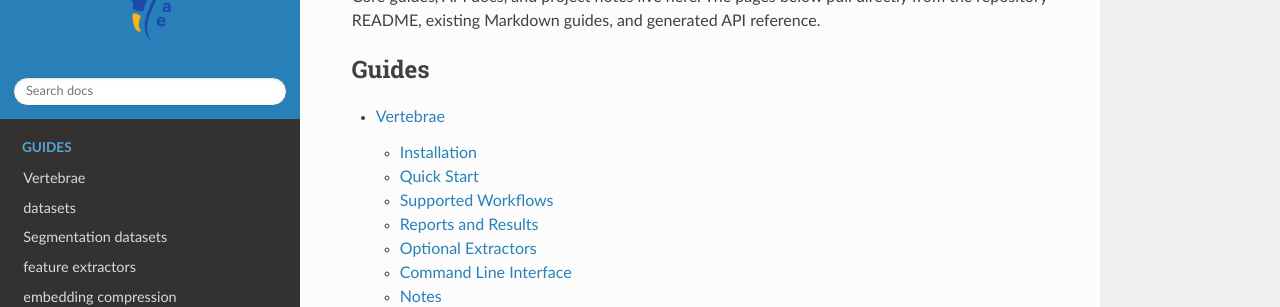
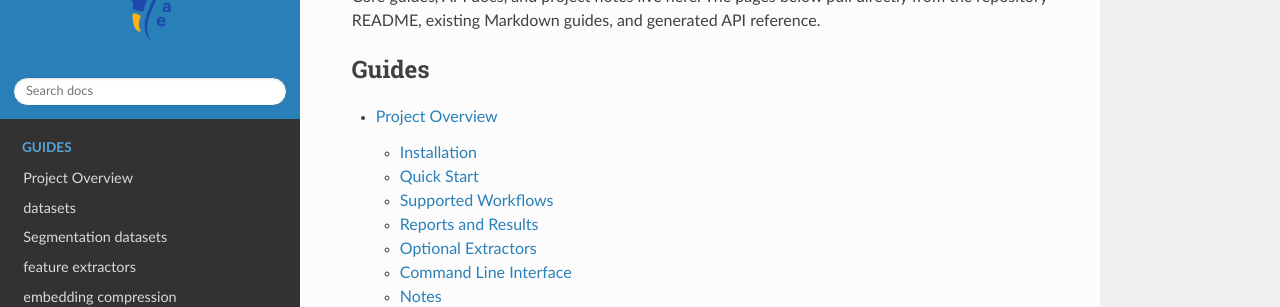
Before and after one commit to NiklasMelton/vertebrae, a Sphinx documentation site: the page built from docs/index.md, in a window 1280 px wide and 900 px high. Shown: the part 175-482 px from the top of the window. Built offline with Sphinx 7.4.7 and the Read the Docs theme 3.1.0, drawn with Linux system fonts in a browser that asks for light colours; pages that are not in the unit, such as notebooks, are missing from menus.

Commit message:
navigation links

````diff
--- a/docs/index.md
+++ b/docs/index.md
@@ -7,7 +7,7 @@ from the repository README, existing Markdown guides, and generated API referenc
 :maxdepth: 2
 :caption: Guides
 
-overview
+Project Overview <overview>
 datasets
 segmentation
 feature_extractors
@@ -18,5 +18,5 @@ zero_shot
 results_and_reports
 examples
 distributed_readiness
-api/vertebrae/index
+API Reference <api/vertebrae/index>
 ```
````
